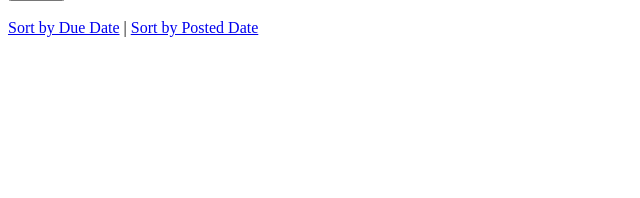
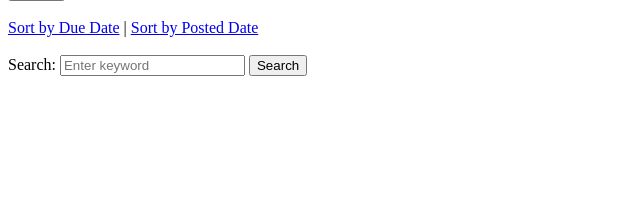
Before and after one commit to fuku-000/django-test-exercise, a Django app: page / in a window 1280 px wide. Shown: the part 212-410 px from the top of the page, without its empty margins (0-640 px from the left). Run offline with Django 4.2, Linux system fonts and the light colour scheme; data that the repository does not hold is empty.

Commit message:
検索機能の追加

```diff
--- a/todo/templates/todo/index.html
+++ b/todo/templates/todo/index.html
@@ -31,6 +31,13 @@
       <a href="{% url 'index' %}?order=due">Sort by Due Date</a> |
       <a href="{% url 'index' %}?order=post">Sort by Posted Date</a>
     </div>
+    <br>
+
+    <div>
+      <label for="searchInput">Search:</label>
+      <input id="searchInput" type="text" placeholder="Enter keyword">
+      <button type="button" onclick="searchTasks()">Search</button>
+    </div>
 
     {% for task in tasks %}
     <div class="text">
@@ -48,6 +55,21 @@
       </ul>
     </div>
     {% endfor %}
+
+    <script>
+      function searchTasks() {
+        const keyword = document.getElementById("searchInput").value;
+        const tasks = document.querySelectorAll(".text");
+        tasks.forEach(task => {
+          const title = task.querySelector("h2").innerText;
+          if (title.includes(keyword)) {
+            task.style.display = "block";
+          } else {
+            task.style.display = "none";
+          }
+        });
+      }
+    </script>
   </body>
 
 </html>
```
